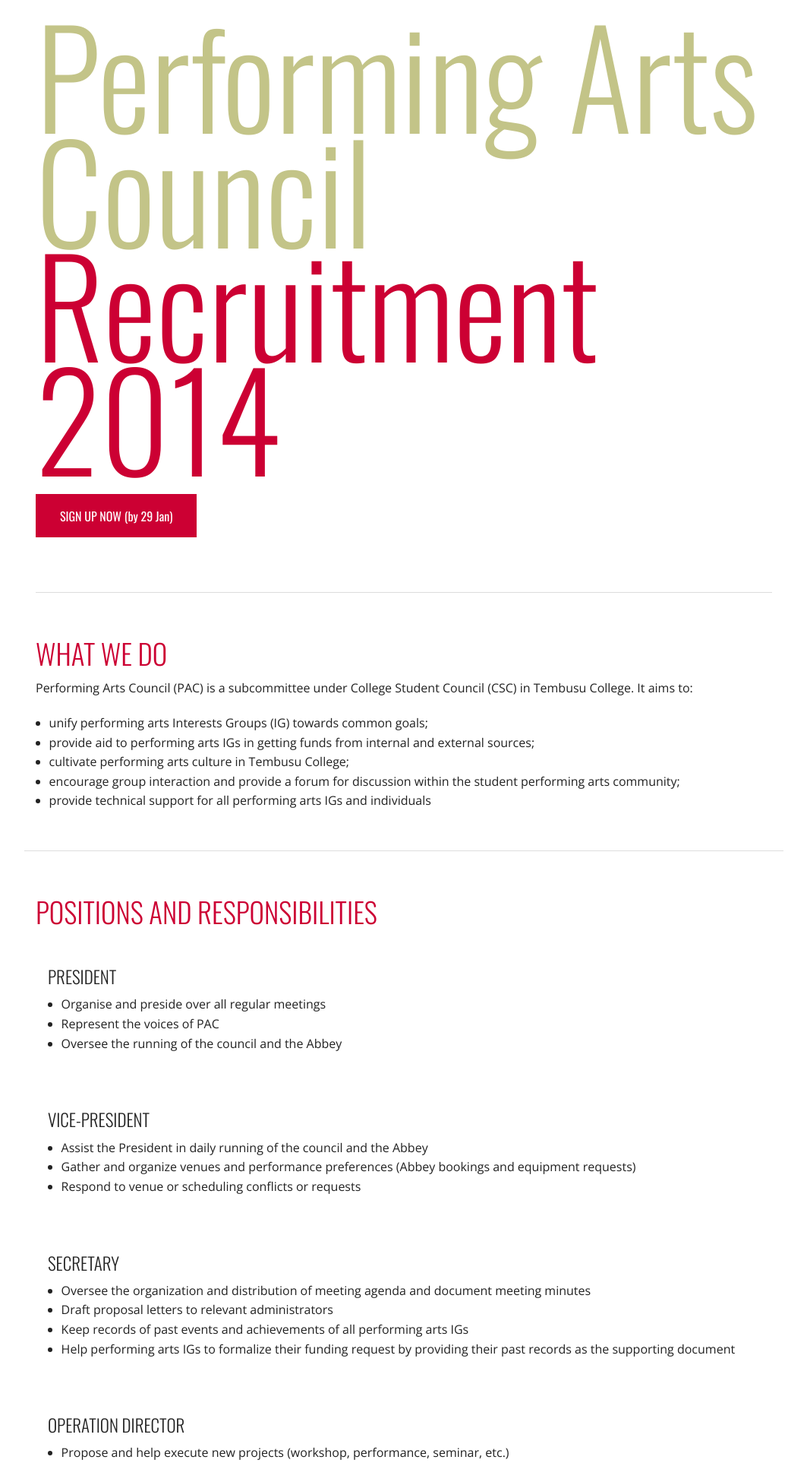
After one commit to Tiotao/Abbey-Licensing, a Flask app: page /recruit in a window 1280 px wide. The commit adds this page. Shown: the top 1925 px of the page at 76% size, without its empty margins (108-1171 px from the left). Run offline with Flask 2, Linux system fonts and the light colour scheme; some libraries are stand-ins or nearby versions.

Commit message:
new file:   templates/recruit.html

```diff
--- a/app.py
+++ b/app.py
@@ -38,6 +38,10 @@
 def index():
 	return render_template('index.html')
 
+@app.route('/recruit')
+def recruit():
+	return render_template('recruit.html')
 
-#if __name__ == "__main__":
-#	app.run()
+
+if __name__ == "__main__":
+	app.run()
--- a/static/app.css
+++ b/static/app.css
@@ -12,8 +12,9 @@
 	font-weight: 300;
 }
 
-p {
+p, li {
 	font-family: 'Open Sans', Arial, sans-serif;
+	font-weight: 100;
 }
 
 h1, h2, h3, h4, h5, h6, a {
@@ -25,6 +26,22 @@
 	font-size: 2em;
 }
 
+.recruit-header {
+	font-size: 4em;
+	line-height:0.7;
+}
+
+
+.recruit-header-grey {
+	color:#C3C488;
+	font-size: 4em;
+	line-height:0.7;
+}
+
+.grey {
+	color:#C3C488;
+}
+
 #exercise-date {
 	color: #cc0033;
 }
@@ -34,10 +51,13 @@
 	font-weight: 300;
 }
 
-#header-row {
+.header-row {
 	background-repeat:no-repeat;
+	margin:0px;
+}
+
+#license-header {
 	background-image: url(/static/imgs/background.jpg);
-	margin:0px;
 }
 
 .header-highlight {
@@ -53,13 +73,22 @@
 	border-color:white;
 }
 
+.notes-box-white {
+	background-color: white;
+	padding-top: 1em;
+	border-width: 1em;
+	border-style: solid;
+	border-color:white;
+}
+
+.notes-box-white * {
+	color:#222;
+}
+
 .notes-box * {
 	color:white;
 }
 
-p {
-	font-weight: 100;
-}
 
 b {
 	font-weight: 400;
--- a/templates/index.html
+++ b/templates/index.html
@@ -1,6 +1,6 @@
 {% extends "layout.html" %}
 {% block content %}
-<div id="header-row">
+<div class="header-row" id="license-header">
 <div class="row">
 <div id="header-div-left" class="large-12 columns">
 <h1><header class="website-header"><span class="header-highlight">&nbsp;ABBEY&nbsp;</span></header></h1><br>
--- /dev/null
+++ b/templates/recruit.html
@@ -0,0 +1,118 @@
+{% extends "layout.html" %}
+{% block content %}
+<div class="header-row" id="recruit-header">
+<br>
+<br>
+	<div class="row">
+	<div class="large-12 columns">
+	<h1><header class="recruit-header-grey">Performing Arts</header></h1><br>
+	<h1><header class="recruit-header-grey">Council</header></h1><br>
+	<h1><header class="recruit-header">Recruitment</header></h1><br>
+	<h1><header class="recruit-header">2014</header></h1><br>
+<br>
+ <a id="know-more" href="http://tinyurl.com/tpac2014" class="button">SIGN UP NOW (by 29 Jan)</a>
+	</div>
+	</div>
+</div>
+
+<div class="row">
+<div class="large-12 columns" id="know-more-content">
+<br>
+<br>
+<hr/>
+<br><br>
+
+<h2>WHAT WE DO</h2>
+<p>
+Performing Arts Council (PAC) is a subcommittee under College Student Council (CSC) in Tembusu College. It aims to:
+<ul><li>unify performing arts Interests Groups (IG)  towards common goals;</li>
+<li>provide aid to performing arts IGs in getting funds from internal and external sources;</li>
+<li>cultivate performing arts culture in Tembusu College;</li>
+<li>encourage group interaction and provide a forum for discussion within the student performing arts community;</li>
+<li>provide technical support for all performing arts IGs and individuals</li>
+</ul>
+</p>
+
+<br>
+<br>
+</div>
+<hr/>
+</div>
+
+<div class="row">
+<div class="large-12 columns">
+<br>
+<br>
+<h2>POSITIONS AND RESPONSIBILITIES</h2>
+<div class="row">
+<div class="notes-box-white large-12 columns">
+<h4>PRESIDENT</h4>
+<ul>
+<li>Organise and preside over all regular meetings</li>
+<li>Represent the voices of PAC</li>
+<li>Oversee the running of the council and the Abbey</li>
+</ul>
+</div>
+
+<div class="notes-box-white large-12 columns">
+<h4>VICE-PRESIDENT</h4>
+<ul>
+<li>Assist the President in daily running of the council and the Abbey
+</li>
+<li>Gather and organize venues and performance preferences (Abbey bookings and equipment requests)</li>
+<li>Respond to venue or scheduling conflicts or requests</li>
+</ul>
+</div>
+
+<div class="notes-box-white large-12 columns">
+<h4>SECRETARY</h4>
+<ul>
+<li>Oversee the organization and distribution of meeting agenda and document meeting minutes
+</li>
+<li>Draft proposal letters to relevant administrators</li>
+<li>Keep records of past events and achievements of all performing arts IGs
+</li>
+<li>Help performing arts IGs to formalize their funding request by providing their past records as the supporting document</li>
+</ul>
+</div>
+
+<div class="notes-box-white large-12 columns">
+<h4>OPERATION DIRECTOR</h4>
+<ul>
+<li>Propose and help execute new projects (workshop, performance, seminar, etc.)
+</li>
+</ul>
+</div>
+
+<div class="notes-box-white large-12 columns">
+<h4>TECHNICAL DIRECTOR</h4>
+<ul>
+<li>Form and lead a technical team consists of 2-3 members to provide technical support for performing arts events within Tembusu College</li>
+<li>Oversee the regular maintenance of the Abbey and its equipments</li>
+</ul>
+</div>
+
+<div class="notes-box-white large-12 columns">
+<h4>PUBLIC RELATIONS DIRECTOR</h4>
+<ul>
+<li>Update the website and the social network pages</li>
+<li>Gather or consolidate information to promote the council, the performing arts IGs and performing arts events in Tembusu College</li>
+</ul>
+</div>
+
+<div class="notes-box-white large-12 columns">
+<h4>INNOVATION DIRECTOR</h4>
+<ul>
+<li>Maintain the proper running of the Abbey Booking System, Equipment Database and Online Record Logging System</li>
+<li>Explore new opportunities in collaborating technologies and arts to serve the performing arts community in Tembusu College better</li>
+</ul>
+</div>
+
+</div>
+
+<br>
+<br>
+<center><h4><subheader class="grey">we want nobody nobody but you.</subheader></h4></center>
+</div>
+
+{% endblock %}
```
